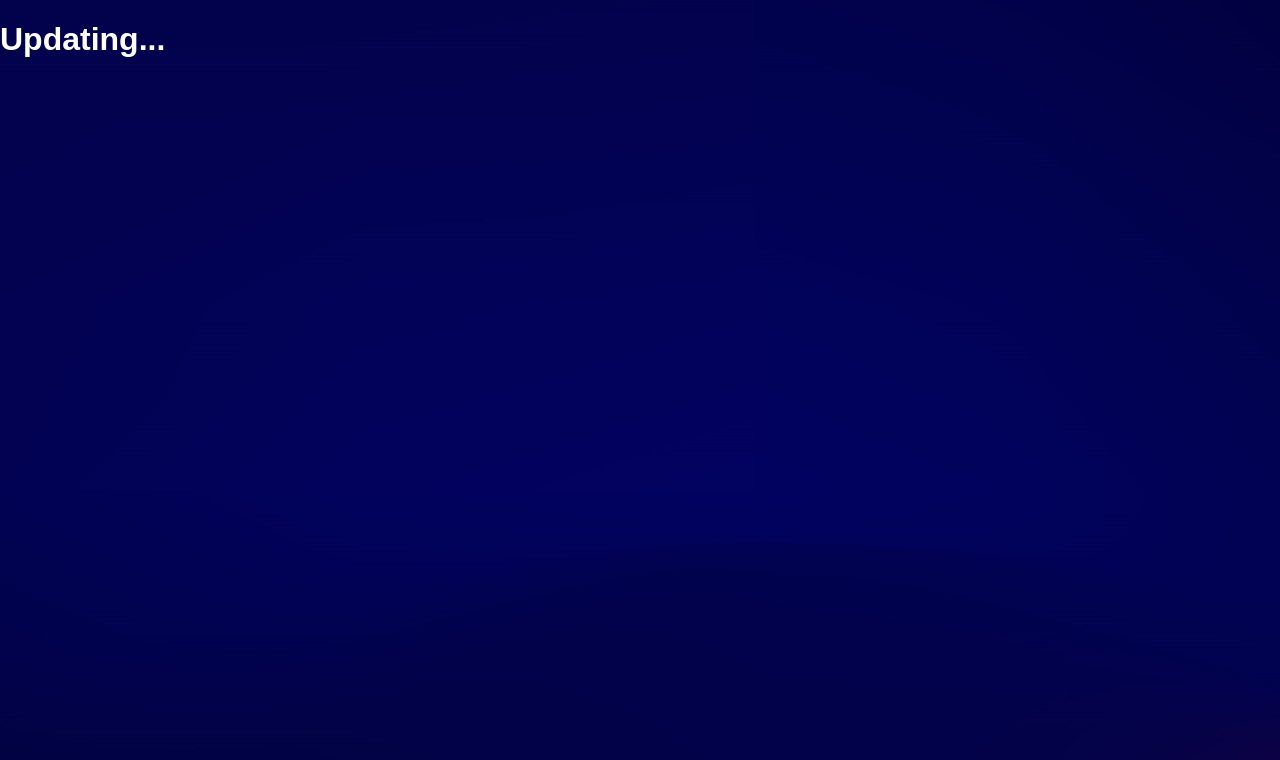
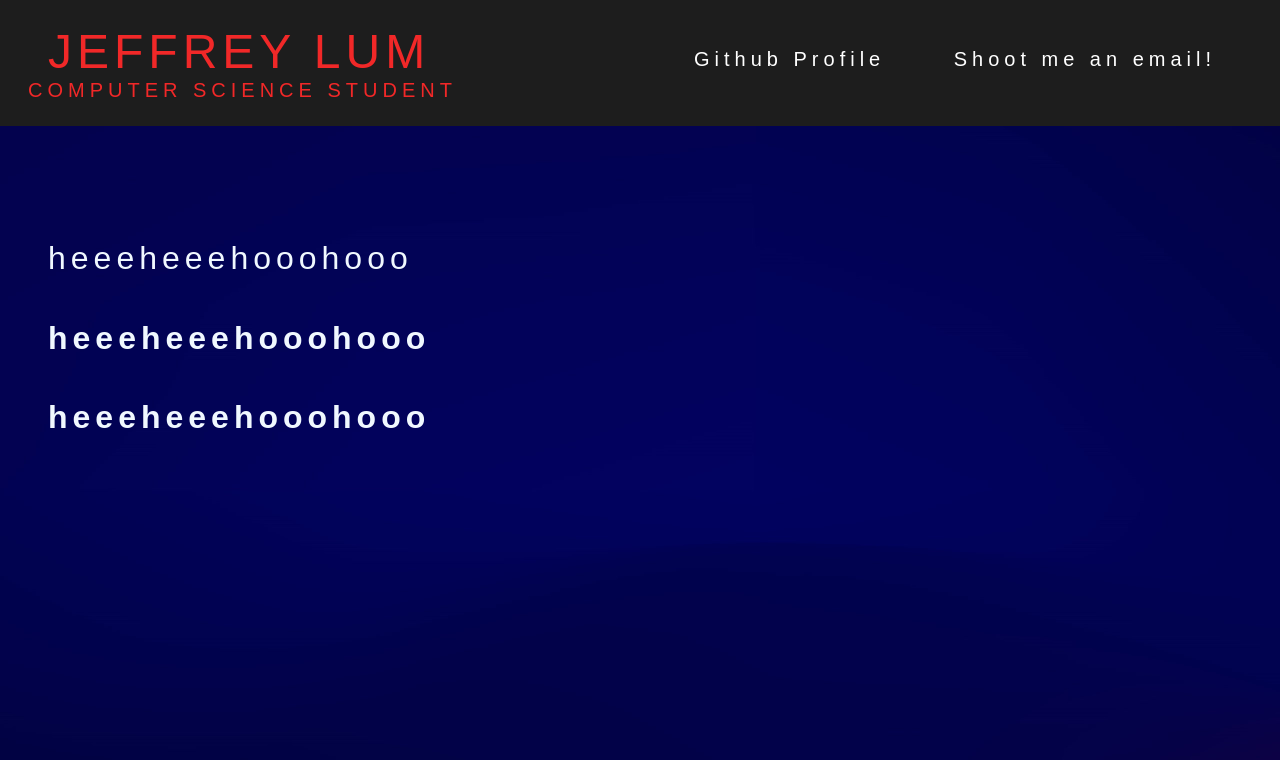
Before and after one commit to JeffreyLum/jl_web.github.io, a plain HTML site: page index.html in a window 1280 px wide. Drawn offline with nearby package versions, Linux system fonts and the light colour scheme.

Commit message:
Update index.html

```diff
--- a/index.html
+++ b/index.html
@@ -8,40 +8,38 @@
         <script src="https://code.jquery.com/jquery-3.3.1.slim.min.js"></script>
         <script src="https://ajax.googleapis.com/ajax/libs/jquery/3.3.1/jquery.min.js"></script>
         <script src="/assets/js/main.js"></script>
-
     </head>
-    <body style="background-color: black;">
-        <!--div>
+</head>
+<body>
     <div class="container">
         <div class="name">
-                <a href="index.html" > Sad
-                    <br class="name-break">Boys</br></a>
+            <a href="index.html" > Jeffrey Lum </a>
+            <div class="TextUnderName">
+                <a>Computer Science Student</a>
+            </div>
         </div>
         <div class="navbar">
+            <ul class="navbar-btn">
+                <div class="group-ham">
+                    <div class="ham_menu"></div>
+                    <div class="ham_menu"></div>
+                    <div class="ham_menu"></div>
+                </div>
+            </ul>
             <ul class="full-navbar" id="full-nav">
-                    <<li>
-                        <a href="about.html">&nbsp; About </a>
+
+                <li>
+                    <a href="https://github.com/JeffreyLum">Github Profile</a>
                 </li>
                 <li>
-                        <a href="portfolio.html"> Portfolio </a>
+                    <a href="mailto:jeffreylum81@gmail.com"> Shoot me an email! </a>
                 </li>
-                    <video width="1280" height="720" controls>
-                        <source src="/assets/video/Yung Lean -Kyoto.mp4" type="video/mp4">
-                    </video>
             </ul>
         </div>
     </div>
-        <div id = "particles-js">
-        <div class="particles">
-                <script type="text/javascript" src="/assets/js/particles.js"></script>
-                <script type="text/javascript" src="/assets/js/app.js"></script>
+    <div class="text"><a>heeeheeehooohooo</a>
+        <h4>heeeheeehooohooo</h4>
+        <h4>heeeheeehooohooo</h4>
     </div>
-    </div>
-</div> -->
-
-<div class="updating">
-<h1 style="color: white;"> Updating...</h1>
-</div>
-
 </body>
 </html>
```
Lines whose indentation alone changed are shown as unchanged.
